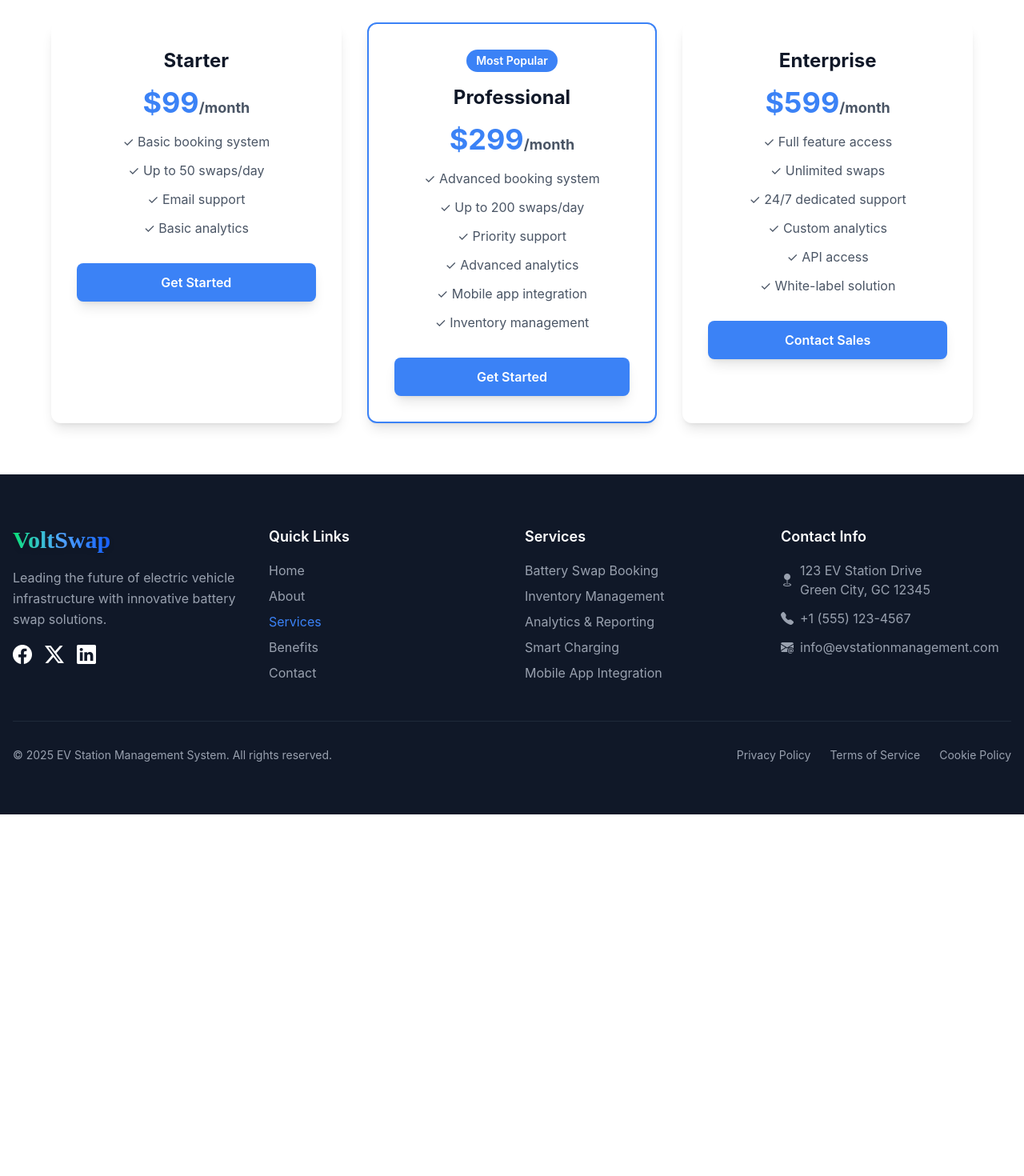
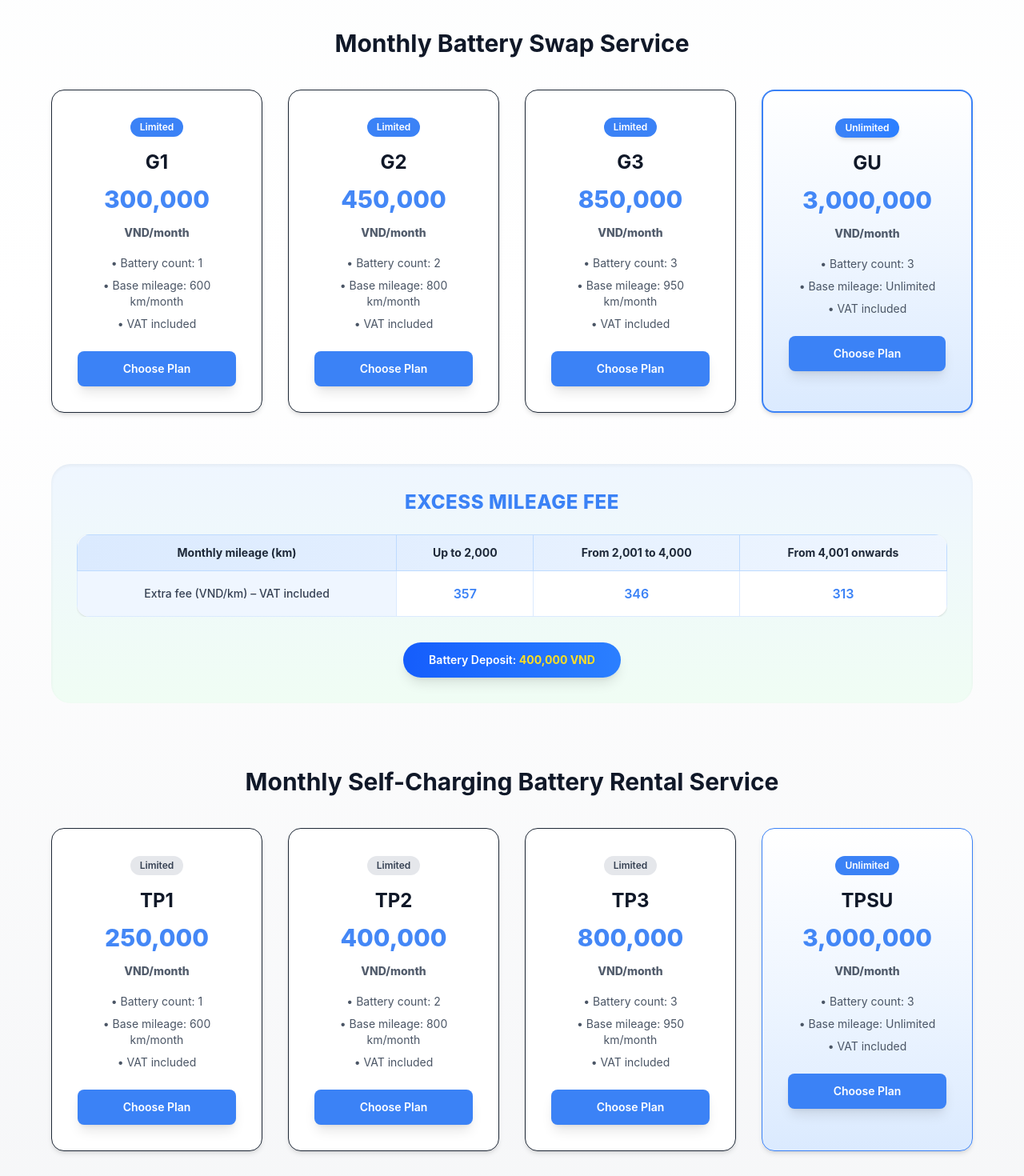
Before and after one commit to namle0017/VoltSwap, a React (Vite) app: page /services in a window 1280 px wide. Shown: the part 1100-2570 px from the top of the page at 80% size. Before the commit the page ends 2118 px from the top, so only its background shows below. Built offline with nearby package versions, Linux system fonts and the light colour scheme.

Commit message:
homeandservice

```diff
--- a/src/components/Hero.jsx
+++ b/src/components/Hero.jsx
@@ -1,31 +1,65 @@
+import { useState } from "react";
+import { useNavigate } from "react-router-dom";
 import hero from "../assets/hero.png";
+import AuthModal from "../components/AuthModal";
+import PageTransition from "../components/PageTransition";
 
 const Hero = () => {
+  const [authModal, setAuthModal] = useState({ isOpen: false, mode: "signup" });
+  const navigate = useNavigate();
+
+  const openAuthModal = (mode) => {
+    setAuthModal({ isOpen: true, mode });
+  };
+
+  const closeAuthModal = () => {
+    setAuthModal({ isOpen: false, mode: "signup" });
+  };
+
   return (
+    <PageTransition>
+      <main>
         <section
           id="home"
-      className="pt-16 bg-gradient-to-br from-blue-50 via-white to-green-50"
+          className="pt-20 bg-gradient-to-br from-blue-50 via-white to-green-50 overflow-hidden"
         >
           <div className="max-w-7xl mx-auto section-padding">
-        <div className="grid md:grid-cols-2 gap-8 items-center">
+            <div className="grid md:grid-cols-2 gap-16 items-center">
+              {/* Left side */}
               <div className="animate-slide-up">
                 <h1 className="text-4xl md:text-6xl font-bold text-gray-900 mb-6 leading-tight">
-              EV Battery Swap
-              <span className="text-primary"> Station</span>
+                  EV Battery Swap{" "}
+                  <span className="text-primary">Station</span>
                   <br />
                   <span className="text-secondary">Management System</span>
                 </h1>
-            <p className="text-xl text-gray-600 mb-8 leading-relaxed">
+
+                <p className="text-lg md:text-xl text-gray-600 mb-8 leading-relaxed">
                   Revolutionize your electric vehicle experience with our
                   cutting-edge battery swap station management platform. Fast,
                   efficient, and eco-friendly solutions for the future of
                   transportation.
                 </p>
+
+                {/* Buttons */}
                 <div className="flex flex-col sm:flex-row gap-4">
-              <button className="btn-primary text-lg">Get Started Today</button>
-              <button className="btn-secondary text-lg">Learn More</button>
+                  <button
+                    onClick={() => openAuthModal("signup")}
+                    className="btn-primary text-lg sm:w-auto w-full rounded-full hover:scale-105 hover:bg-blue-600 transition"
+                  >
+                    Get Started Today
+                  </button>
+
+                  <button
+                    onClick={() => navigate("/about")}
+                    className="btn-secondary text-lg sm:w-auto w-full rounded-full hover:scale-105 hover:bg-blue-600 transition"
+                  >
+                    Learn More
+                  </button>
                 </div>
-            <div className="flex items-center mt-8 space-x-8">
+
+                {/* Stats */}
+                <div className="flex items-center mt-10 space-x-8">
                   <div className="text-center">
                     <div className="text-2xl font-bold text-primary">500+</div>
                     <div className="text-sm text-gray-600">Stations</div>
@@ -40,17 +74,28 @@ const Hero = () => {
                   </div>
                 </div>
               </div>
-          <div className="relative animate-fade-in">
-            <div className="absolute inset-0 bg-gradient-to-r from-primary/20 to-secondary/20 rounded-full blur-3xl"></div>
+
+              {/* Right side image */}
+              <div className="relative flex justify-center animate-fade-in">
+                <div className="absolute -inset-16 bg-gradient-to-r from-blue-400/25 via-green-300/25 to-transparent rounded-[4rem] blur-[140px]"></div>
                 <img
                   src={hero}
-              alt="Electric Vehicle Charging"
-              className="relative z-10 w-full h-auto rounded-2xl shadow-2xl transform hover:scale-105 transition-transform duration-500"
+                  alt="EV Battery Swap Station"
+                  className="relative z-10 w-[120%] max-w-2xl rounded-[2rem] shadow-2xl object-cover transition-transform duration-700 hover:scale-[1.05]"
                 />
               </div>
             </div>
           </div>
         </section>
+
+        {/* Auth Modal */}
+        <AuthModal
+          isOpen={authModal.isOpen}
+          onClose={closeAuthModal}
+          initialMode={authModal.mode}
+        />
+      </main>
+    </PageTransition>
   );
 };
 
--- a/src/pages/ServicesPage.jsx
+++ b/src/pages/ServicesPage.jsx
@@ -1,82 +1,148 @@
+import { useState } from "react";
 import Services from "../components/Services";
 import PageTransition from "../components/PageTransition";
+import AuthModal from "../components/AuthModal";
 
 const ServicesPage = () => {
+  // 🧩 State quản lý modal đăng nhập / đăng ký
+  const [authModal, setAuthModal] = useState({ isOpen: false, mode: "signup" });
+
+  const openAuthModal = (mode) => {
+    setAuthModal({ isOpen: true, mode });
+  };
+
+  const closeAuthModal = () => {
+    setAuthModal({ isOpen: false, mode: "signup" });
+  };
+
+  // 🔋 Battery swap packages
+  const swapPackages = [
+    { name: "G1", price: "300,000", pin: 1, km: "600 km/month", tag: "Limited" },
+    { name: "G2", price: "450,000", pin: 2, km: "800 km/month", tag: "Limited" },
+    { name: "G3", price: "850,000", pin: 3, km: "950 km/month", tag: "Limited" },
+    { name: "GU", price: "3,000,000", pin: 3, km: "Unlimited", tag: "Unlimited" },
+  ];
+
+  // 🔌 Self-charging packages
+  const selfChargingPackages = [
+    { name: "TP1", price: "250,000", pin: 1, km: "600 km/month" },
+    { name: "TP2", price: "400,000", pin: 2, km: "800 km/month" },
+    { name: "TP3", price: "800,000", pin: 3, km: "950 km/month" },
+    { name: "TPSU", price: "3,000,000", pin: 3, km: "Unlimited", tag: "Unlimited" },
+  ];
+
   return (
     <PageTransition>
-      <main className="pt-16">
+      <main className="pt-16 bg-gradient-to-b from-gray-50 via-white to-gray-100">
         <Services />
 
-        {/* Additional Services Content */}
-        <section className="bg-white section-padding">
+        {/* --- Service Packages --- */}
+        <section className="section-padding">
           <div className="max-w-7xl mx-auto">
+            {/* Title */}
             <div className="text-center mb-16">
-              <h2 className="text-4xl font-bold text-gray-900 mb-4">
-                Service Packages
-              </h2>
-              <p className="text-xl text-gray-600 max-w-3xl mx-auto leading-relaxed">
-                Choose the perfect plan for your EV battery swap station needs.
-              </p>
+              <h2 className="text-5xl font-extrabold bg-gradient-to-r from-primary to-blue-500 bg-clip-text text-transparent mb-4">Service Packages</h2>
+              <p className="text-xl text-gray-600 max-w-3xl mx-auto leading-relaxed">Choose the perfect battery service plan for your EV needs.</p>
             </div>
 
-            <div className="grid md:grid-cols-3 gap-8">
-              <div className="card p-8 text-center">
-                <h3 className="text-2xl font-bold text-gray-900 mb-4">
-                  Starter
-                </h3>
-                <div className="text-4xl font-bold text-primary mb-4">
-                  $99<span className="text-lg text-gray-600">/month</span>
-                </div>
-                <ul className="space-y-3 text-gray-600 mb-8">
-                  <li>✓ Basic booking system</li>
-                  <li>✓ Up to 50 swaps/day</li>
-                  <li>✓ Email support</li>
-                  <li>✓ Basic analytics</li>
-                </ul>
-                <button className="btn-primary w-full">Get Started</button>
+            {/* --- Monthly Battery Swap Service --- */}
+            <div className="mb-20">
+              <h3 className="text-3xl font-bold text-gray-900 mb-10 text-center">Monthly Battery Swap Service</h3>
+
+              <div className="grid md:grid-cols-2 lg:grid-cols-4 gap-8">
+                {swapPackages.map((pkg, i) => (
+                  <div
+                    key={i}
+                    className={`p-8 text-center rounded-2xl shadow-md border transition transform hover:-translate-y-2 hover:shadow-2xl duration-300 ${pkg.tag === "Unlimited"
+                      ? "border-2 border-primary bg-gradient-to-b from-white via-blue-50 to-blue-100"
+                      : "bg-white"
+                      }`}
+                  >
+                    <div className={`px-3 py-1 rounded-full text-xs font-semibold mb-4 inline-block ${pkg.tag === "Unlimited" ? "bg-gradient-to-r from-primary to-blue-500 text-white shadow-md" : "bg-primary text-white"}`}>{pkg.tag || "Limited"}</div>
+
+                    <h4 className="text-2xl font-bold text-gray-900 mb-3">{pkg.name}</h4>
+
+                    <div className="text-3xl font-extrabold text-primary mb-4 animate-pulse">{pkg.price}<span className="text-sm text-gray-600"> VND/month</span></div>
+
+                    <ul className="space-y-2 text-gray-600 mb-6 text-sm"><li>• Battery count: {pkg.pin}</li><li>• Base mileage: {pkg.km}</li><li>• VAT included</li></ul>
+
+                    <button onClick={() => openAuthModal("signup")} className="btn-primary w-full text-sm py-2 rounded-full font-semibold hover:scale-105 hover:bg-blue-600 transition">Choose Plan</button>
+                  </div>
+                ))}
               </div>
 
-              <div className="card p-8 text-center border-2 border-primary">
-                <div className="bg-primary text-white px-3 py-1 rounded-full text-sm font-semibold mb-4 inline-block">
-                  Most Popular
+              {/* --- Excess Mileage Fee (Table Style) --- */}
+              <div className="mt-16 bg-gradient-to-b from-blue-50 to-green-50 p-8 rounded-3xl shadow-inner">
+                <h4 className="text-2xl font-extrabold text-primary text-center mb-6 tracking-wide uppercase">Excess Mileage Fee</h4>
+
+                <div className="overflow-x-auto">
+                  <table className="w-full border-collapse text-center bg-white rounded-2xl shadow-sm overflow-hidden">
+                    <thead>
+                      <tr className="bg-gradient-to-r from-blue-100 to-blue-50 text-gray-800 text-sm font-semibold"><th className="py-3 px-4 border border-blue-200 rounded-tl-2xl">Monthly mileage (km)</th><th className="py-3 px-4 border border-blue-200">Up to 2,000</th><th className="py-3 px-4 border border-blue-200">From 2,001 to 4,000</th><th className="py-3 px-4 border border-blue-200 rounded-tr-2xl">From 4,001 onwards</th></tr>
+                    </thead>
+                    <tbody>
+                      <tr className="text-gray-700"><td className="py-4 px-4 border border-blue-100 font-medium text-sm bg-blue-50">Extra fee (VND/km) – VAT included</td><td className="py-4 px-4 border border-blue-100 font-semibold text-primary">357</td><td className="py-4 px-4 border border-blue-100 font-semibold text-primary">346</td><td className="py-4 px-4 border border-blue-100 font-semibold text-primary">313</td></tr>
+                    </tbody>
+                  </table>
                 </div>
-                <h3 className="text-2xl font-bold text-gray-900 mb-4">
-                  Professional
-                </h3>
-                <div className="text-4xl font-bold text-primary mb-4">
-                  $299<span className="text-lg text-gray-600">/month</span>
-                </div>
-                <ul className="space-y-3 text-gray-600 mb-8">
-                  <li>✓ Advanced booking system</li>
-                  <li>✓ Up to 200 swaps/day</li>
-                  <li>✓ Priority support</li>
-                  <li>✓ Advanced analytics</li>
-                  <li>✓ Mobile app integration</li>
-                  <li>✓ Inventory management</li>
-                </ul>
-                <button className="btn-primary w-full">Get Started</button>
+
+                <div className="text-center mt-8"><div className="inline-block bg-gradient-to-r from-blue-600 to-blue-500 text-white px-8 py-3 rounded-full font-semibold text-sm shadow-lg hover:shadow-xl hover:scale-105 transition duration-300">Battery Deposit: <span className="font-bold text-yellow-300">400,000 VND</span></div></div>
+              </div>
+            </div>
+
+            {/* --- Monthly Self-Charging Battery Rental Service --- */}
+            <div>
+              <h3 className="text-3xl font-bold text-gray-900 mb-10 text-center">Monthly Self-Charging Battery Rental Service</h3>
+
+              <div className="grid md:grid-cols-2 lg:grid-cols-4 gap-8">
+                {selfChargingPackages.map((pkg, i) => (
+                  <div
+                    key={i}
+                    className={`p-8 text-center rounded-2xl shadow-md border transition transform hover:-translate-y-2 hover:shadow-2xl duration-300 ${pkg.tag
+                      ? "border-primary bg-gradient-to-b from-white via-blue-50 to-blue-100"
+                      : "bg-white"
+                      }`}
+                  >
+                    <div className={`px-3 py-1 rounded-full text-xs font-semibold mb-4 inline-block ${pkg.tag ? "bg-primary text-white" : "bg-gray-200 text-gray-700"}`}>{pkg.tag || "Limited"}</div>
+
+                    <h4 className="text-2xl font-bold text-gray-900 mb-3">{pkg.name}</h4>
+
+                    <div className="text-3xl font-extrabold text-primary mb-4 animate-pulse">{pkg.price}<span className="text-sm text-gray-600"> VND/month</span></div>
+
+                    <ul className="space-y-2 text-gray-600 mb-6 text-sm"><li>• Battery count: {pkg.pin}</li><li>• Base mileage: {pkg.km}</li><li>• VAT included</li></ul>
+
+                    <button onClick={() => openAuthModal("signup")} className="btn-primary w-full text-sm py-2 rounded-full font-semibold hover:scale-105 hover:bg-blue-600 transition">Choose Plan</button>
+                  </div>
+                ))}
               </div>
 
-              <div className="card p-8 text-center">
-                <h3 className="text-2xl font-bold text-gray-900 mb-4">
-                  Enterprise
-                </h3>
-                <div className="text-4xl font-bold text-primary mb-4">
-                  $599<span className="text-lg text-gray-600">/month</span>
+              {/* --- Second Excess Mileage Fee area --- */}
+              <div className="mt-16 bg-gradient-to-b from-blue-50 to-green-50 p-8 rounded-3xl shadow-inner">
+                <h4 className="text-2xl font-extrabold text-primary text-center mb-6 tracking-wide uppercase">Excess Mileage Fee</h4>
+
+                <div className="overflow-x-auto">
+                  <table className="w-full border-collapse text-center bg-white rounded-2xl shadow-sm overflow-hidden">
+                    <thead>
+                      <tr className="bg-gradient-to-r from-blue-100 to-blue-50 text-gray-800 text-sm font-semibold"><th className="py-3 px-4 border border-blue-200 rounded-tl-2xl">Monthly mileage (km)</th><th className="py-3 px-4 border border-blue-200">Up to 2,000</th><th className="py-3 px-4 border border-blue-200">From 2,001 to 4,000</th><th className="py-3 px-4 border border-blue-200 rounded-tr-2xl">From 4,001 onwards</th></tr>
+                    </thead>
+                    <tbody>
+                      <tr className="text-gray-700"><td className="py-4 px-4 border border-blue-100 font-medium text-sm bg-blue-50">Extra fee (VND/km) – VAT included</td><td className="py-4 px-4 border border-blue-100 font-semibold text-primary">200</td><td className="py-4 px-4 border border-blue-100 font-semibold text-primary">180</td><td className="py-4 px-4 border border-blue-100 font-semibold text-primary">160</td></tr>
+                    </tbody>
+                  </table>
                 </div>
-                <ul className="space-y-3 text-gray-600 mb-8">
-                  <li>✓ Full feature access</li>
-                  <li>✓ Unlimited swaps</li>
-                  <li>✓ 24/7 dedicated support</li>
-                  <li>✓ Custom analytics</li>
-                  <li>✓ API access</li>
-                  <li>✓ White-label solution</li>
-                </ul>
-                <button className="btn-primary w-full">Contact Sales</button>
+
+                <div className="flex flex-wrap justify-center gap-4 mt-8"><div className="bg-gradient-to-r from-blue-600 to-blue-500 text-white px-8 py-3 rounded-full font-semibold text-sm shadow-lg hover:shadow-xl hover:scale-105 transition duration-300">Swap Fee per Time: <span className="font-bold text-yellow-300">8,000 VND</span></div><div className="bg-gradient-to-r from-indigo-600 to-blue-500 text-white px-8 py-3 rounded-full font-semibold text-sm shadow-lg hover:shadow-xl hover:scale-105 transition duration-300">Battery Deposit: <span className="font-bold text-yellow-300">400,000 VND</span></div></div>
               </div>
             </div>
           </div>
         </section>
+
+        {/* 🔹 Modal đăng nhập / đăng ký */}
+        <AuthModal
+          isOpen={authModal.isOpen}
+          onClose={closeAuthModal}
+          initialMode={authModal.mode}
+        />
       </main>
     </PageTransition>
   );
```
Also changed, not shown: src/assets/hero.png. Lines whose indentation alone changed are shown as unchanged.
